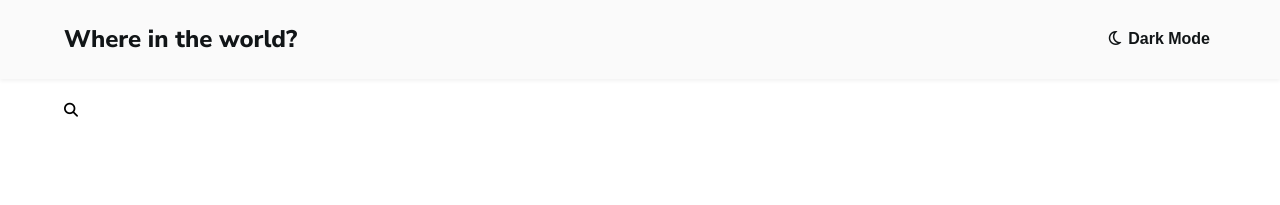
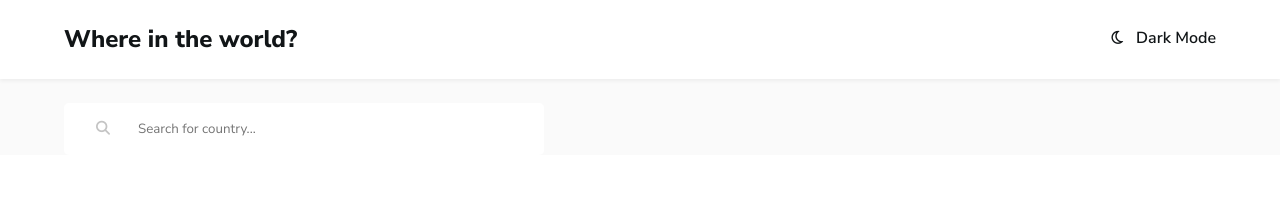
Before and after one commit to RudyR88/Frontend-Mentor-Challenges-Advanced, a React (Vite) app in the folder rest-countries-api/: page / in a window 1280 px wide. Shown: the top 205 px of the page. Built offline with nearby package versions, Linux system fonts and the light colour scheme.

Commit message:
Searchbar layout completed
Search bar layout completed. Bug fix; incorrect colors in themes

```diff
--- a/rest-countries-api/src/App.jsx
+++ b/rest-countries-api/src/App.jsx
@@ -1,12 +1,15 @@
+import {useContext} from 'react';
 import {BrowserRouter as Router, Routes, Route} from 'react-router-dom';
 import Navbar from './components/Navbar/Navbar';
+import { ThemeContext } from './context/themeContext';
 import Home from './pages/Home';
 import './scss/style.css';
 
 export default function App() {
-
+  const {theme} = useContext(ThemeContext);
+  console.log(theme)
   return (
-    <div className="App">
+    <div className={`App ${theme}-section`}>
       <Router>
         <Navbar />
         <Routes>
--- a/rest-countries-api/src/components/Navbar/Navbar.jsx
+++ b/rest-countries-api/src/components/Navbar/Navbar.jsx
@@ -10,7 +10,7 @@ export default function Navbar() {
             <nav className='navbar container flex-between' aria-label='home navigation and theme toggle' role='navigation'>
                 <h1><Link to='/'>Where in the world?</Link></h1>
                 <button className='btn btn--transparent btn-txt' onClick={toggleTheme}>
-                    <i className={`fa-${theme === 'dark' ? 'solid' : 'regular'} fa-moon icon`}></i> dark mode
+                    <i className={`fa-${theme === 'dark' ? 'solid' : 'regular'} fa-moon darkmode-icon`}></i>dark mode
                 </button>
             </nav>
         </header>
--- a/rest-countries-api/src/components/SearchBar/SearchBar.css
+++ b/rest-countries-api/src/components/SearchBar/SearchBar.css
@@ -1,3 +1,28 @@
 .searchbar {
-  margin-top: 1.5rem;
+  width: 21.4375rem;
+  margin: 1.5rem auto 2.5rem;
+  padding: 1rem 2rem;
+  border-radius: 5px;
+}
+@media (min-width: 43.75em) {
+  .searchbar {
+    width: 30rem;
+    margin-left: 0;
+    margin-bottom: 3rem;
+  }
+}
+.searchbar .fa-magnifying-glass {
+  margin-right: 1.625rem;
+}
+.searchbar input[type=text] {
+  font-family: inherit;
+  color: inherit;
+  background-color: transparent;
+  border: none;
+  width: 85%;
+}
+@media (min-width: 43.75em) {
+  .searchbar input[type=text] {
+    width: 90%;
+  }
 }/*# sourceMappingURL=SearchBar.css.map */
--- a/rest-countries-api/src/components/SearchBar/SearchBar.jsx
+++ b/rest-countries-api/src/components/SearchBar/SearchBar.jsx
@@ -1,10 +1,16 @@
-import React from 'react';
+import React, {useContext} from 'react';
+import { ThemeContext } from '../../context/themeContext';
 import './SearchBar.css';
 
 export default function SearchBar() {
+    const {theme} = useContext(ThemeContext);
+    const magColor = {
+        color: theme === 'light' ? 'hsl(0, 0%, 77%)' : 'inherit',
+    }
     return (
-        <div className='searchbar'>
-            <i className="fa-solid fa-magnifying-glass"></i>
+        <div className={`searchbar ${theme}`}>
+            <i className='fa-solid fa-magnifying-glass' style={magColor}></i>
+            <input type='text' placeholder='Search for country...'/>
         </div>
     )
 }
--- a/rest-countries-api/src/components/SearchBar/SearchBar.scss
+++ b/rest-countries-api/src/components/SearchBar/SearchBar.scss
@@ -1,5 +1,30 @@
 @use '../../scss/util' as u;
 
 .searchbar {
-    margin-top: u.toRem(24);
+    width: u.toRem(343);
+    margin: u.toRem(24) auto u.toRem(40);
+    padding: u.toRem(16) u.toRem(32);
+    border-radius: 5px;
+
+    @include u.breakpoint('medium'){
+        width: u.toRem(480);
+        margin-left: 0;
+        margin-bottom: u.toRem(48);
+    }
+
+    .fa-magnifying-glass {
+        margin-right: u.toRem(26);
+    }
+
+    input[type=text]{
+        font-family: inherit;
+        color: inherit;
+        background-color: transparent;
+        border: none;
+        width: 85%;
+
+        @include u.breakpoint('medium'){
+            width: 90%;
+        }
+    }
 }
--- a/rest-countries-api/src/pages/Home.jsx
+++ b/rest-countries-api/src/pages/Home.jsx
@@ -1,12 +1,10 @@
 import React from 'react';
 import SearchBar from '../components/SearchBar/SearchBar';
 
-function Home() {
+export default function Home() {
     return (
         <main className='container'>
-            <SearchBar />
+                <SearchBar />
         </main>
     )
 }
-
-export default Home
--- a/rest-countries-api/src/scss/global/_buttons.scss
+++ b/rest-countries-api/src/scss/global/_buttons.scss
@@ -2,11 +2,13 @@
 
 .btn{
     cursor: pointer;
+    font-family: var(--primary-txt);
 
     &--transparent {
         color: inherit;
         background-color: transparent;
         border: none;
         text-transform: capitalize;
+        padding: 0;
     }
 }
--- a/rest-countries-api/src/scss/global/_variables.scss
+++ b/rest-countries-api/src/scss/global/_variables.scss
@@ -5,6 +5,6 @@
     --light-input-clr: hsl(0, 0%, 52%);
     --light-bg-clr: hsl(0, 0%, 98%);
     --dark-txt-clr: hsl(0, 0%, 100%);
-    --dark-elements-clr: hsl(209, 23%, 22%);
+    --dark-el-clr: hsl(209, 23%, 22%);
     --dark-bg-clr: hsl(207, 26%, 17%);
 }
--- a/rest-countries-api/src/scss/layout/_containers.scss
+++ b/rest-countries-api/src/scss/layout/_containers.scss
@@ -2,7 +2,6 @@
 
 .container {
     width: 90%;
-    max-width: u.toEm(375);
     margin: 0 auto;
 
     @include u.breakpoint('medium'){
--- a/rest-countries-api/src/scss/style.css
+++ b/rest-countries-api/src/scss/style.css
@@ -20,12 +20,14 @@ body {
 
 .btn {
   cursor: pointer;
+  font-family: var(--primary-txt);
 }
 .btn--transparent {
   color: inherit;
   background-color: transparent;
   border: none;
   text-transform: capitalize;
+  padding: 0;
 }
 
 h1, h2, h3, h4, span, p, a {
@@ -63,13 +65,12 @@ h1 {
   --light-input-clr: hsl(0, 0%, 52%);
   --light-bg-clr: hsl(0, 0%, 98%);
   --dark-txt-clr: hsl(0, 0%, 100%);
-  --dark-elements-clr: hsl(209, 23%, 22%);
+  --dark-el-clr: hsl(209, 23%, 22%);
   --dark-bg-clr: hsl(207, 26%, 17%);
 }
 
 .container {
   width: 90%;
-  max-width: 23.4375em;
   margin: 0 auto;
 }
 @media (min-width: 43.75em) {
@@ -85,20 +86,30 @@ h1 {
 }
 
 .darkmode-icon {
-  font-size: 1rem;
+  font-size: 0.75rem;
+  margin-right: 0.5rem;
 }
 @media (min-width: 43.75em) {
   .darkmode-icon {
-    font-size: 1.25rem;
+    font-size: 0.9375rem;
+    margin-right: 0.65625rem;
   }
 }
 
 .light {
-  background-color: var(--light-bg-clr);
+  background-color: var(--dark-txt-clr);
   color: var(--light-txt-clr);
 }
 
 .dark {
+  background-color: var(--dark-el-clr);
+  color: var(--dark-txt-clr);
+}
+
+.light-section {
+  background-color: var(--light-bg-clr);
+}
+
+.dark-section {
   background-color: var(--dark-bg-clr);
-  color: var(--dark-txt-clr);
 }/*# sourceMappingURL=style.css.map */
--- a/rest-countries-api/src/scss/style.scss
+++ b/rest-countries-api/src/scss/style.scss
@@ -3,19 +3,29 @@
 @use './util' as u;
 
 .darkmode-icon {
-    font-size: u.toRem(16);
+    font-size: u.toRem(12);
+    margin-right: u.toRem(8);
 
     @include u.breakpoint('medium'){
-        font-size: u.toRem(20);
+        font-size: u.toRem(15);
+        margin-right: u.toRem(10.5);
     }
 }
 
 .light {
-    background-color: var(--light-bg-clr);
+    background-color: var(--dark-txt-clr);
     color: var(--light-txt-clr);
 }
 
 .dark {
-    background-color: var(--dark-bg-clr);
+    background-color: var(--dark-el-clr);
     color: var(--dark-txt-clr);
 }
+
+.light-section {
+    background-color: var(--light-bg-clr);
+}
+
+.dark-section {
+    background-color: var(--dark-bg-clr);
+}
```
Also changed, not shown: 2 other files (tests, documents, lock files or other folders).
